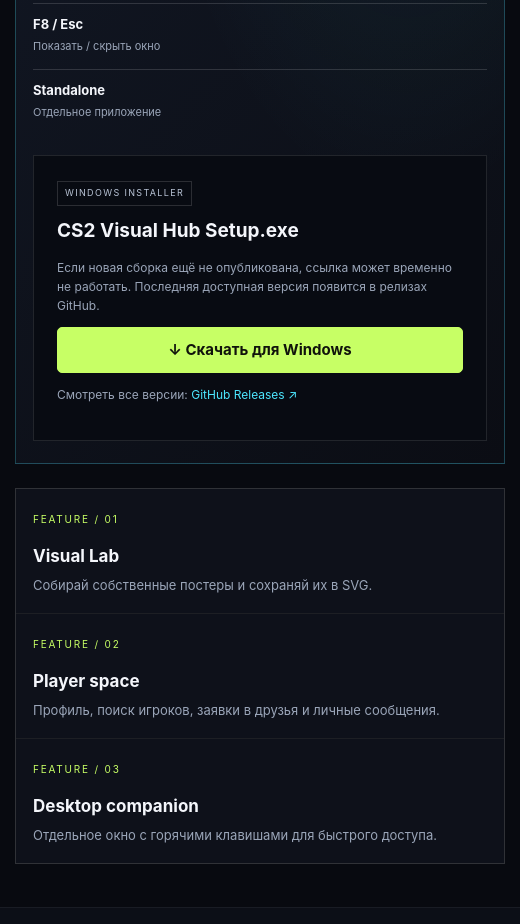
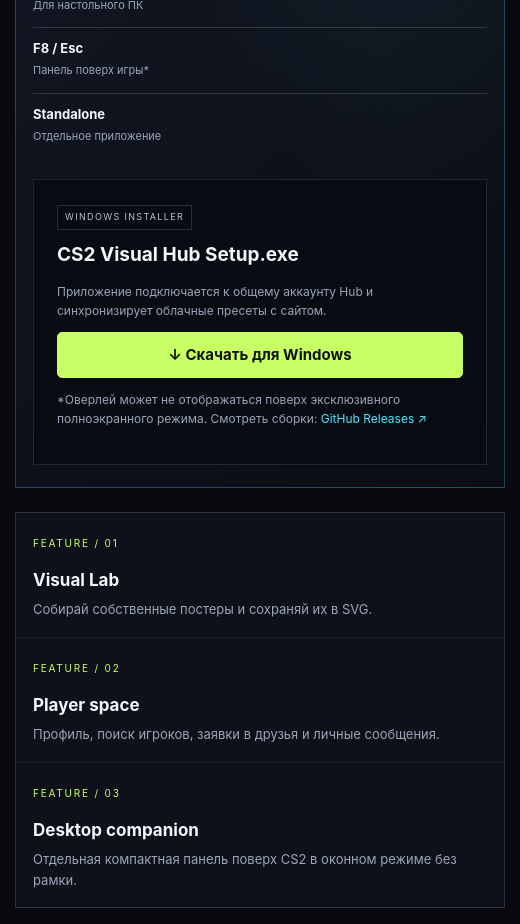
Before and after one commit to Lonyrty/CS2-Visual-Hub, an Electron app: page public/index.html in a window 520 px wide. Shown: the part 10816-11740 px from the top of the page. Drawn offline with Linux system fonts and the light colour scheme; no server answers.

Commit message:
Update site copy for in-game companion overlay

```diff
--- a/public/index.html
+++ b/public/index.html
@@ -97,8 +97,8 @@
 <section class="wrap section" id="creator"><div class="section-head"><div><div class="kicker">07 / Poster studio</div><h2>Редактор <span class="gradient-text">постеров.</span></h2><p class="section-intro">Управляй типографикой и цветом. Результат можно сохранить как SVG и использовать в своих проектах.</p></div><div class="section-number">EXPORT / SVG</div></div>
 <div class="panel creator"><div><label class="field">Главный текст<input id="designTitle" maxlength="22" value="CS2 VISUAL"></label><label class="field">Подзаголовок<input id="designSubtitle" maxlength="44" value="PLAY BEYOND LIMITS"></label><label class="field">Цвет акцента<input id="designColor" type="color" value="#a855f7"></label><label class="field">Атмосфера<select id="designBg"><option value="dark">Тёмный космос</option><option value="purple">Фиолетовый туман</option><option value="cyan">Голубой лёд</option><option value="pink">Розовый импульс</option></select></label><div class="row"><button class="primary" onclick="updatePoster()">Обновить превью</button><button onclick="downloadPoster()">↓ Скачать SVG</button></div><p id="creatorMsg" class="msg" role="status" aria-live="polite"></p></div><div class="preview-wrap"><p class="note">OUTPUT PREVIEW / 1200 × 900</p><div id="posterPreview" class="poster"><div><div id="posterTitle" class="poster-title">CS2 VISUAL</div><div id="posterSubtitle" class="poster-sub">PLAY BEYOND LIMITS</div></div></div><p class="note">Векторный файл можно масштабировать без потери качества и открыть в браузере или графическом редакторе.</p></div></div>
 </section>
-<section class="wrap section" id="download"><div class="download-section"><div><div class="kicker">08 / Desktop companion · Windows</div><h2>Visual Hub.<br><span class="gradient-text">За пределами браузера.</span></h2><p>Компактное настольное приложение с быстрым отдельным окном. Открывай его клавишей F8 и скрывай через Esc. Приложение не внедряется в процесс CS2 и не меняет игровые файлы.</p><div class="spec-list"><div class="spec"><b>Windows 10 / 11</b>Для настольного ПК</div><div class="spec"><b>F8 / Esc</b>Показать / скрыть окно</div><div class="spec"><b>Standalone</b>Отдельное приложение</div></div></div><div class="download-panel"><span class="tag">WINDOWS INSTALLER</span><strong>CS2 Visual Hub Setup.exe</strong><p class="note">Если новая сборка ещё не опубликована, ссылка может временно не работать. Последняя доступная версия появится в релизах GitHub.</p><a class="btn primary" style="width:100%" href="https://github.com/Lonyrty/CS2-Visual-Hub/releases/latest/download/CS2-Visual-Hub-Setup.exe" id="downloadApp">↓ Скачать для Windows</a><p class="note">Смотреть все версии: <a href="https://github.com/Lonyrty/CS2-Visual-Hub/releases" target="_blank" rel="noopener">GitHub Releases ↗</a></p></div></div>
-<div class="feature-grid"><article class="feature"><span class="feature-index">FEATURE / 01</span><b>Visual Lab</b><p>Собирай собственные постеры и сохраняй их в SVG.</p></article><article class="feature"><span class="feature-index">FEATURE / 02</span><b>Player space</b><p>Профиль, поиск игроков, заявки в друзья и личные сообщения.</p></article><article class="feature"><span class="feature-index">FEATURE / 03</span><b>Desktop companion</b><p>Отдельное окно с горячими клавишами для быстрого доступа.</p></article></div></section>
+<section class="wrap section" id="download"><div class="download-section"><div><div class="kicker">08 / Desktop companion · Windows</div><h2>Visual Hub.<br><span class="gradient-text">За пределами браузера.</span></h2><p>Компактная панель-компаньон поверх рабочего стола: F8 показывает и скрывает окно, Esc прячет его. Для отображения поверх CS2 используй безрамочный оконный режим. Приложение не внедряется в процесс игры и не меняет игровые файлы.</p><div class="spec-list"><div class="spec"><b>Windows 10 / 11</b>Для настольного ПК</div><div class="spec"><b>F8 / Esc</b>Панель поверх игры*</div><div class="spec"><b>Standalone</b>Отдельное приложение</div></div></div><div class="download-panel"><span class="tag">WINDOWS INSTALLER</span><strong>CS2 Visual Hub Setup.exe</strong><p class="note">Приложение подключается к общему аккаунту Hub и синхронизирует облачные пресеты с сайтом.</p><a class="btn primary" style="width:100%" href="https://github.com/Lonyrty/CS2-Visual-Hub/releases/latest/download/CS2-Visual-Hub-Setup.exe" id="downloadApp">↓ Скачать для Windows</a><p class="note">*Оверлей может не отображаться поверх эксклюзивного полноэкранного режима. Смотреть сборки: <a href="https://github.com/Lonyrty/CS2-Visual-Hub/releases" target="_blank" rel="noopener">GitHub Releases ↗</a></p></div></div>
+<div class="feature-grid"><article class="feature"><span class="feature-index">FEATURE / 01</span><b>Visual Lab</b><p>Собирай собственные постеры и сохраняй их в SVG.</p></article><article class="feature"><span class="feature-index">FEATURE / 02</span><b>Player space</b><p>Профиль, поиск игроков, заявки в друзья и личные сообщения.</p></article><article class="feature"><span class="feature-index">FEATURE / 03</span><b>Desktop companion</b><p>Отдельная компактная панель поверх CS2 в оконном режиме без рамки.</p></article></div></section>
 <section class="account-section section" id="community"><div class="wrap"><div class="section-head"><div><div class="kicker">09 / Player community</div><h2>Твоё место <span class="gradient-text">в сообществе.</span></h2><p class="section-intro">Создай аккаунт, заполни игровой профиль и находи людей для следующей катки.</p></div><div class="section-number">PROFILE / SOCIAL / ACCESS</div></div>
 <div class="auth-layout"><aside class="auth-aside"><span class="tag">PLAYER ID</span><h2>Не просто ник.<br>Твоя игровая идентичность.</h2><p>Укажи Steam-профиль, расскажи о себе и добавляй других игроков в друзья. Аккаунт открывает доступ к социальным функциям сайта.</p><ul class="mini-points"><li>Публичная карточка игрока</li><li>Поиск по логину</li><li>Друзья и личный чат</li></ul></aside>
 <div><section class="auth-form" id="auth"><div class="eyebrow">ACCOUNT ACCESS</div><h2 style="margin:8px 0 4px">Вход / регистрация</h2><p class="muted">Уже с нами? Войди. Впервые здесь? Создай аккаунт.</p><div class="auth-grid"><label class="field">Логин<input id="username" autocomplete="username" maxlength="24" placeholder="your_nickname"></label><label class="field">Пароль<input id="password" type="password" autocomplete="current-password" placeholder="Не менее 10 символов"></label></div><div class="row" style="margin-top:15px"><button class="primary" onclick="login()">Войти ↗</button><button onclick="register()">Создать аккаунт +</button></div><p id="authmsg" class="msg" role="status" aria-live="polite"></p><p class="note">Логин: 3–24 символа (a-z, 0-9, _-). Пароль — минимум 10 символов.</p></section>
```
